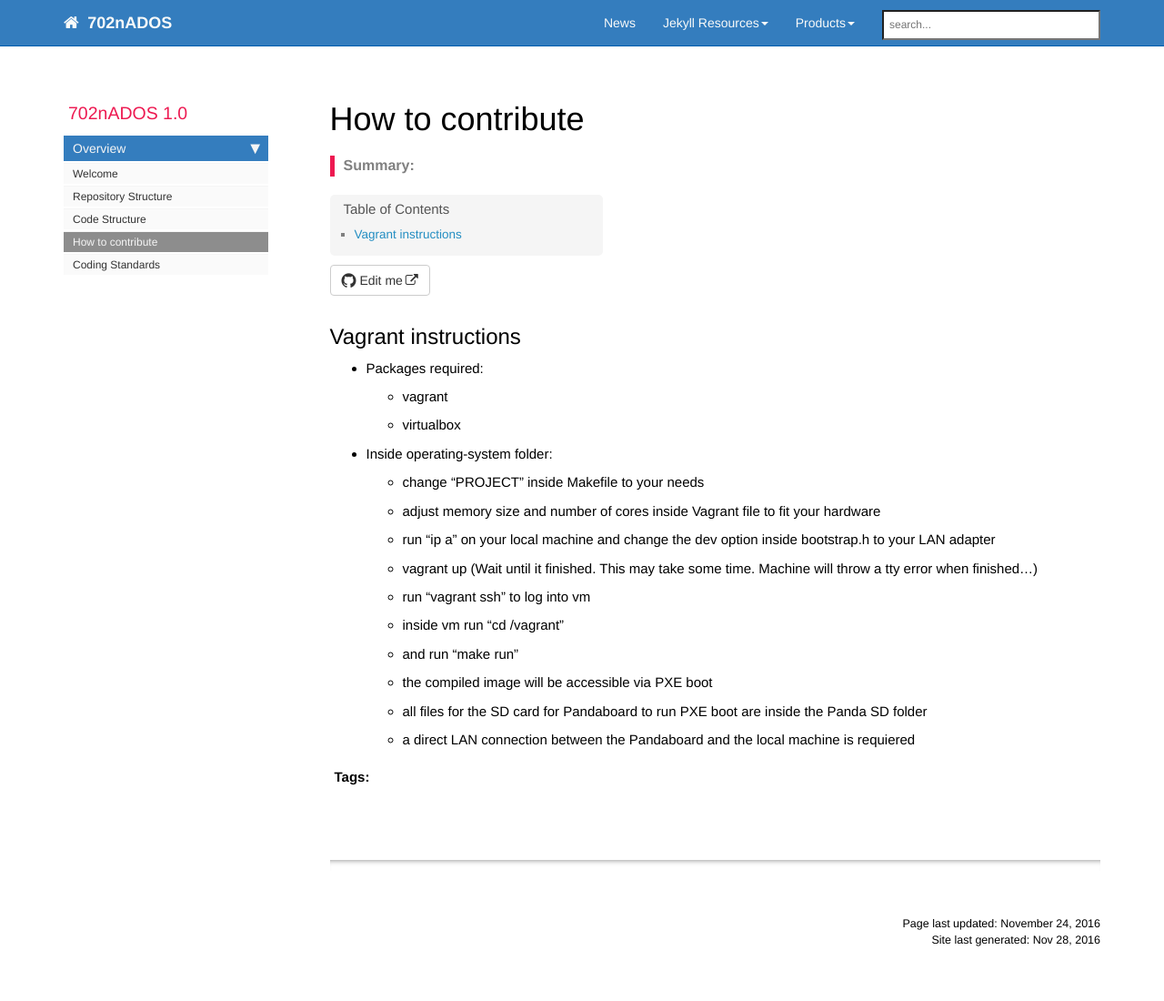
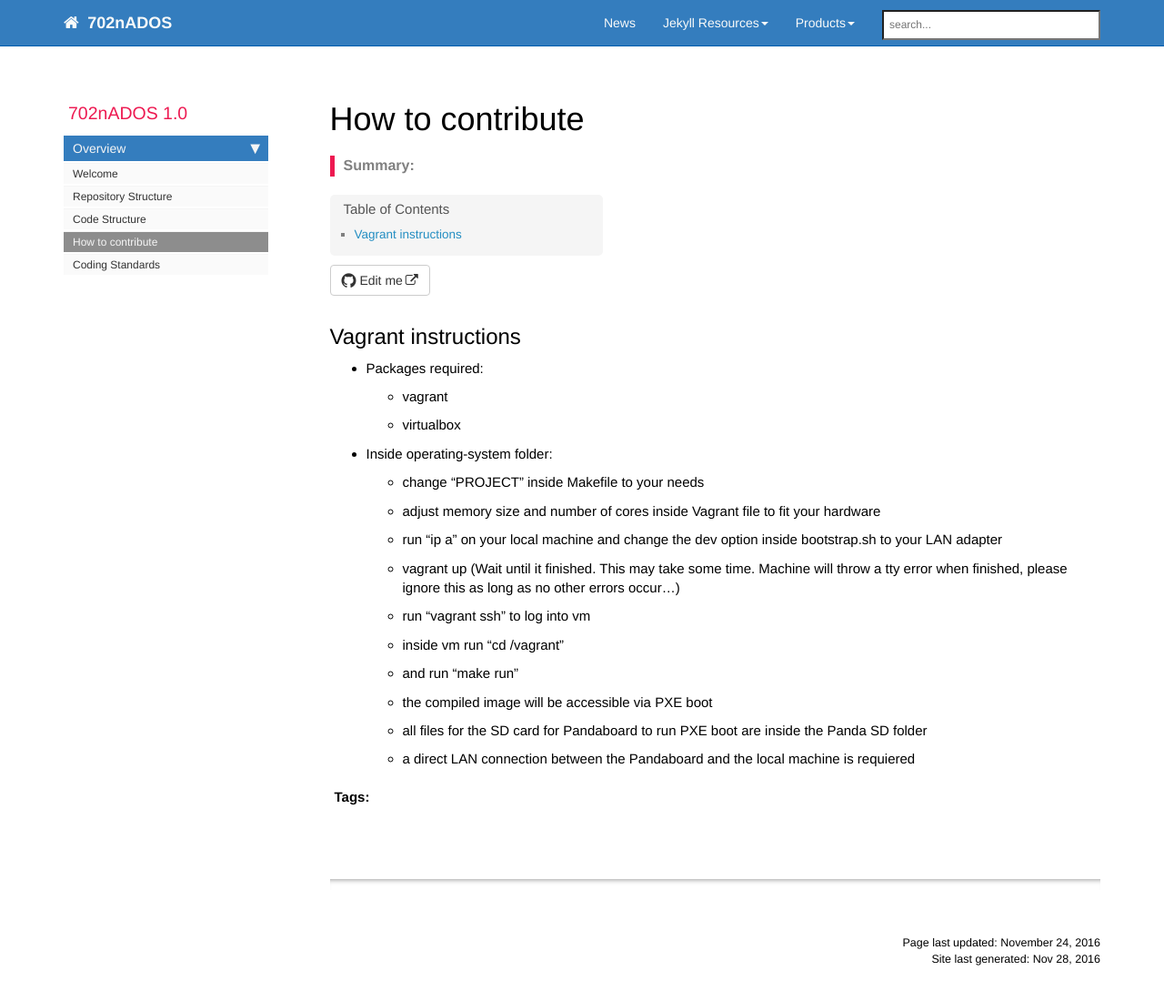
Before and after one commit to Flowm/argos-research.github.io, a Jekyll site: the page built from pages/contribute.md, in a window 1280 px wide and 1114 px high. Shown: the top 1100 px of the window at 91% size. Built offline with Jekyll 4.4.1, drawn with Linux system fonts in a browser that asks for light colours; nearby versions of some CDN libraries; comment, search, counter and statistics services are not loaded.

Commit message:
updated vagrantup desc and fixed bootstrap.h

```diff
--- a/pages/contribute.md
+++ b/pages/contribute.md
@@ -20,8 +20,8 @@ folder: "70nADOS"
 
   * change "PROJECT" inside Makefile to your needs
   * adjust memory size and number of cores inside Vagrant file to fit your hardware
-  * run "ip a" on your local machine and change the dev option inside bootstrap.h to your LAN adapter
-  * vagrant up (Wait until it finished. This may take some time. Machine will throw a tty error when finished...)
+  * run "ip a" on your local machine and change the dev option inside bootstrap.sh to your LAN adapter
+  * vagrant up (Wait until it finished. This may take some time. Machine will throw a tty error when finished, please ignore this as long as no other errors occur...)
   * run "vagrant ssh" to log into vm
   * inside vm run "cd /vagrant"
   * and run "make run"
```
